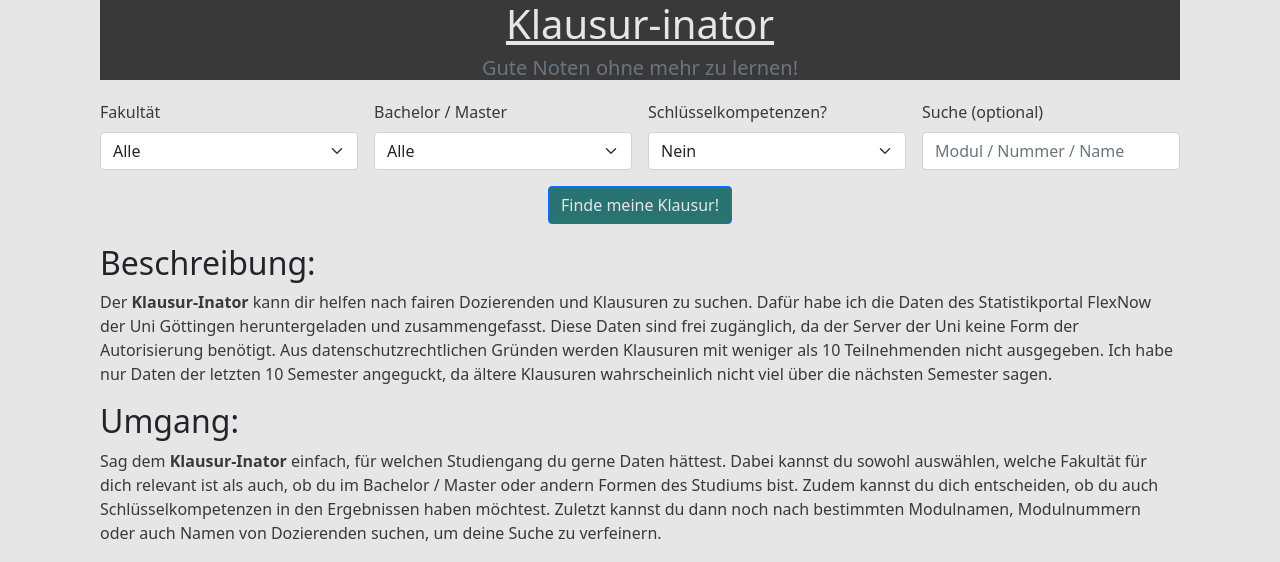
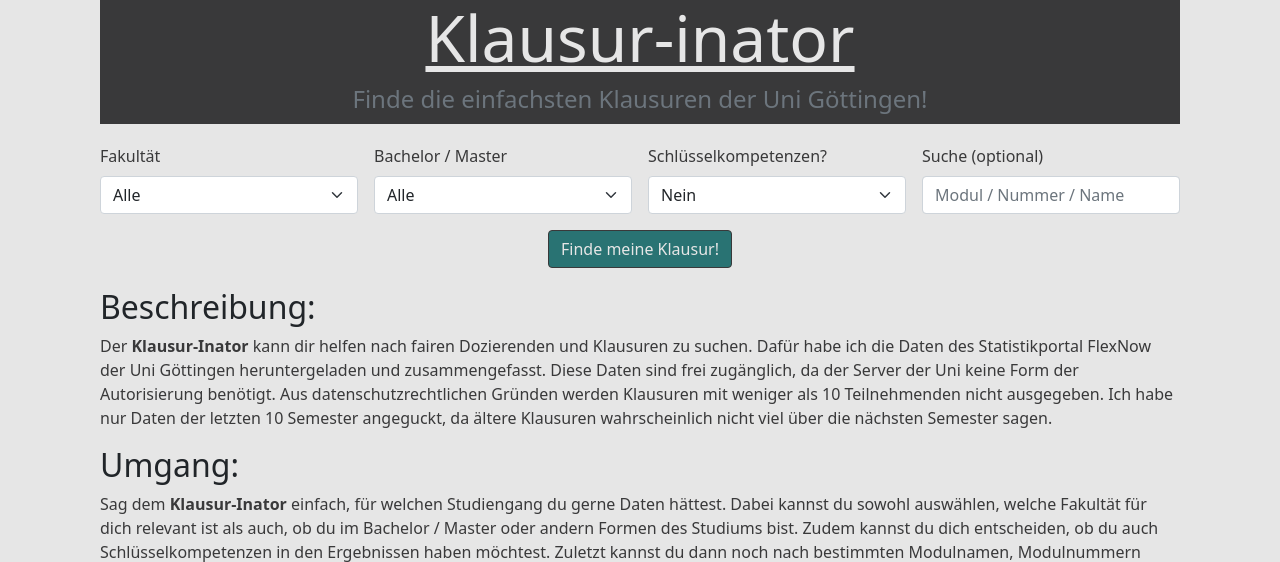
Before and after one commit to MaximeBonnin/klausur-inator, a Flask app: page / in a window 1280 px wide. Shown: the top 562 px of the page. Run offline with Flask 2, Linux system fonts and the light colour scheme; parts of the project's set-up code (start-up, migrations or seed data) failed here and were passed over.

Commit message:
seo changes

```diff
--- a/static/style.css
+++ b/static/style.css
@@ -12,8 +12,10 @@
   margin-right: 100px;
   margin-left: 100px;
 }
-h5 {
+h1 {
     margin-bottom: 20px;
+    padding-bottom: 10px;
+    font-size: 1.5em;
 }
 .content {
     margin-top: 20px;
@@ -42,10 +44,10 @@
     background-color: #39393a;
 }
 
-h1 a:hover, h1 a:active, h1 a:link, h1 a:visited {
+h2 a:hover, h2 a:active, h2 a:link, h2 a:visited {
     color: #E6E6E6;
+    font-size: 2em;
 }
-
 
 
 p, label, option, select {
@@ -55,6 +57,5 @@
 .btn-primary {
     color: #E6E6E6 !important;
     background-color: #297373 !important;
-    border-color: color: #39393a !important;
-    input-color: color: #39393a !important;
+    border-color: #39393a !important;
 }
--- a/templates/base.html
+++ b/templates/base.html
@@ -2,16 +2,17 @@
 <html lang="en">
 <head>
     <title>{% block title %}{% endblock %}</title>
-    <meta name="description" content="Gute Noten ohne mehr zu lernen!">
+    <meta name="description" content="Mit dem Klausur-Inator kannst du nach Dozierenden und Klausuren filtern um bessere Noten zu schreiben">
     <link href="https://cdn.jsdelivr.net/npm/bootstrap@5.0.2/dist/css/bootstrap.min.css" rel="stylesheet" integrity="sha384-EVSTQN3/azprG1Anm3QDgpJLIm9Nao0Yz1ztcQTwFspd3yD65VohhpuuCOmLASjC" crossorigin="anonymous">
     <link rel="stylesheet" href="{{ url_for('static', filename='style.css') }}">
+    <link rel="canonical" href="https://klausur-inator.up.railway.app/">
     <meta name="google-site-verification" content="VjthPW1NJ0WY-076uG0uywK8V6TQFLZNXe5LvNJ9k4c" />
   </head>
 <body>
     <div class="wrapper">
         <div class="header">
-    <h1 align="center"><a href="{{ url_for('index') }}">Klausur-inator</a></h1>
-    <h5 class="text-muted" align="center">Gute Noten ohne mehr zu lernen!</h5>
+    <h2 id="klausur-inator" align="center"><a href="{{ url_for('index') }}">Klausur-inator</a></h2>
+    <h1 id="main-title" class="text-muted" align="center">Finde die einfachsten Klausuren der Uni Göttingen!</h1>
   </div>
 
           <!--Form to select Department, Study Type, and if Schüsselkompetenzen should be included-->
--- a/templates/index.html
+++ b/templates/index.html
@@ -1,7 +1,7 @@
 {% extends 'base.html' %}
 
 {% block title %}
-Klausur-inator
+Finde die einfachsten Klausuren der Uni Göttingen
 {% endblock %}
 
 {% block header %}
```
